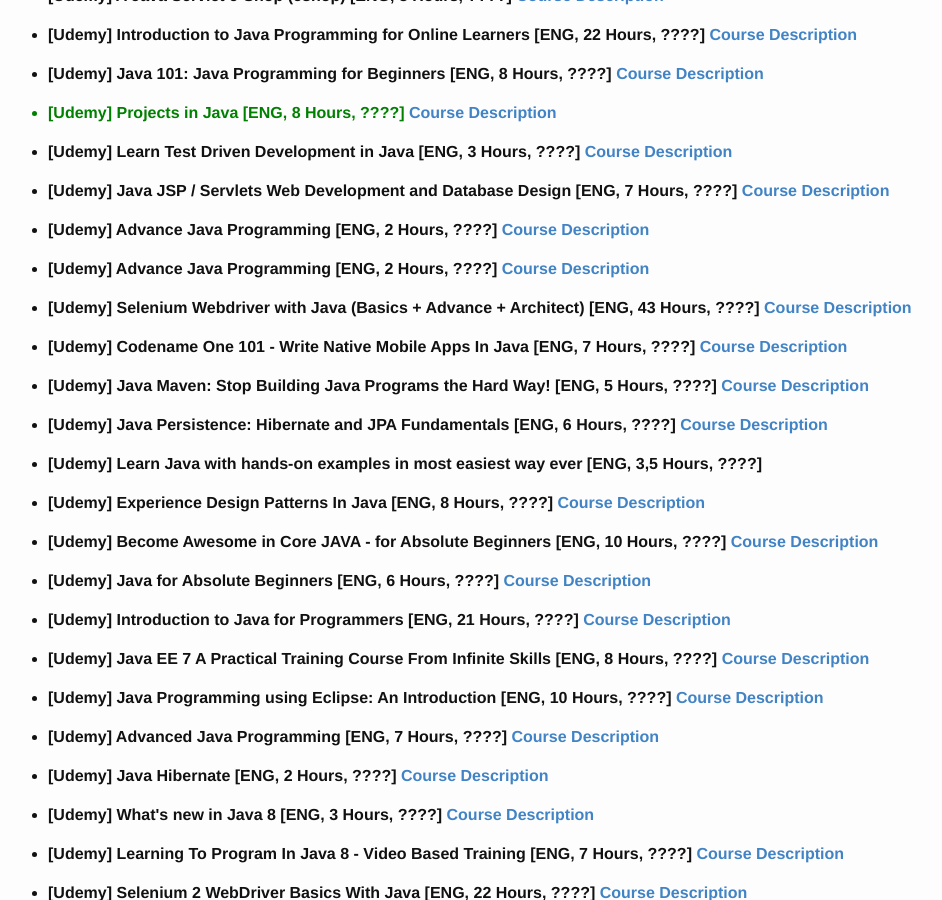
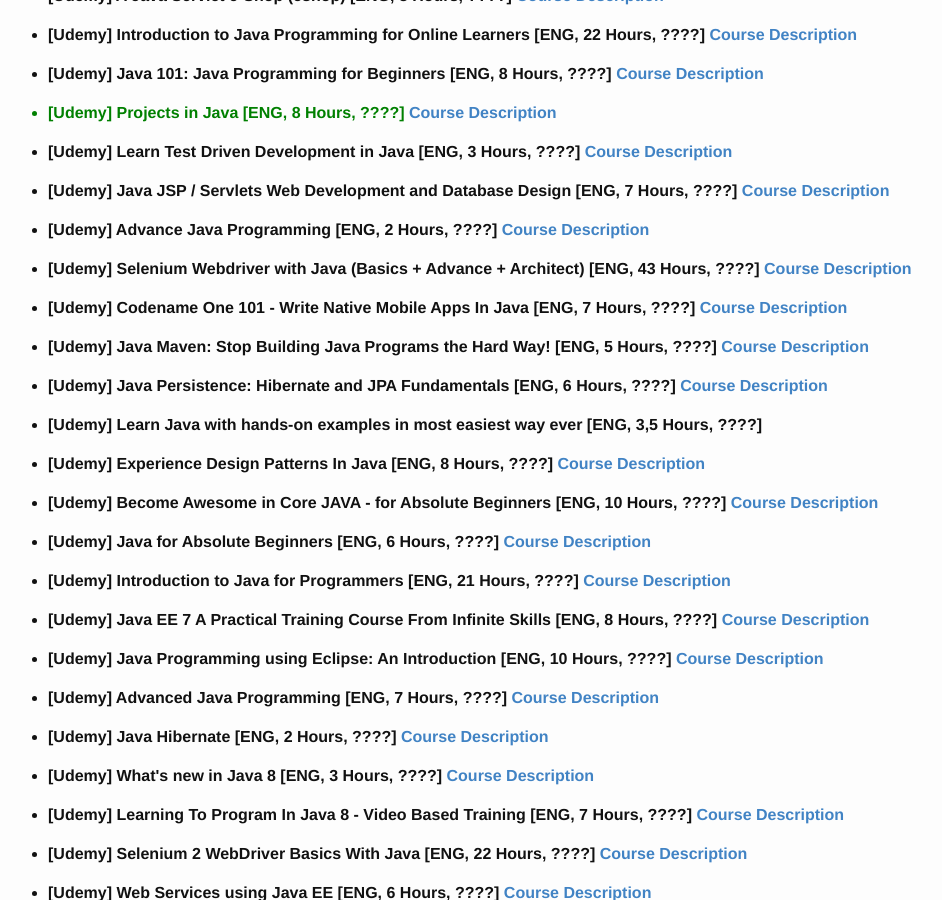
Before and after one commit to webmakaka/javadev.org, a Jekyll site: the page built from website/library/collections/video/paid/udemy.md, in a window 1280 px wide and 900 px high, scrolled down 677 px. Shown: the whole window, without its empty margins (52-994 px from the left). Built offline with Jekyll 4.4.1, drawn with Linux system fonts in a browser that asks for light colours.

Commit message:
Update udemy.md

```diff
--- a/website/library/collections/video/paid/udemy.md
+++ b/website/library/collections/video/paid/udemy.md
@@ -25,7 +25,6 @@
 <li style="color:green"><strong>[Udemy] Projects in Java [ENG, 8 Hours, ????] <a href="https://www.udemy.com/learn-java-by-building-projects/">Course Description</a></strong></li>
 <li><strong>[Udemy] Learn Test Driven Development in Java [ENG, 3 Hours, ????] <a href="https://www.udemy.com/learn-test-driven-development-in-java/">Course Description</a></strong></li>
 <li><strong>[Udemy] Java JSP / Servlets Web Development and Database Design [ENG, 7 Hours, ????] <a href="https://www.udemy.com/java-web-developmen-with-real-world-development-flow/">Course Description</a></strong></li>
-<li><strong>[Udemy] Advance Java Programming [ENG, 2 Hours, ????] <a href="https://www.udemy.com/advance-java-programming/">Course Description</a></strong></li>
 <li><strong>[Udemy] Advance Java Programming [ENG, 2 Hours, ????] <a href="https://www.udemy.com/advance-java-programming/">Course Description</a></strong></li>
 <li><strong>[Udemy] Selenium Webdriver with Java (Basics + Advance + Architect) [ENG, 43 Hours, ????] <a href="https://www.udemy.com/selenium-tutorials/">Course Description</a></strong></li>
 <li><strong>[Udemy] Codename One 101 - Write Native Mobile Apps In Java [ENG, 7 Hours, ????] <a href="https://www.udemy.com/codenameone101/">Course Description</a></strong></li>
```
